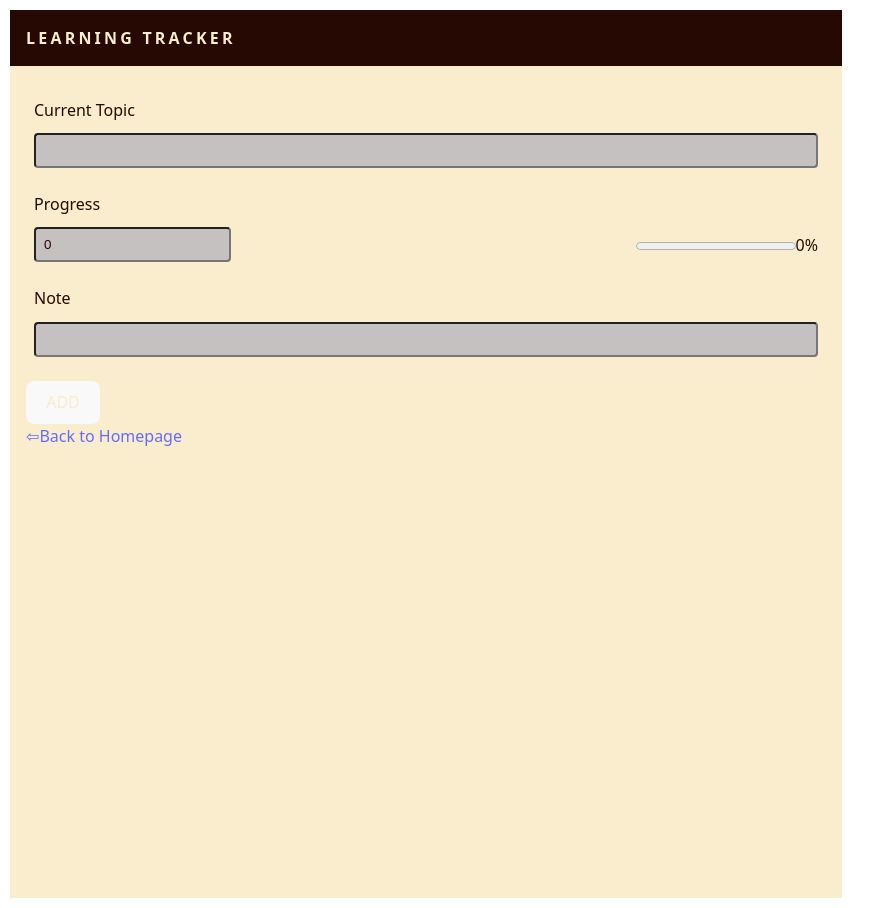
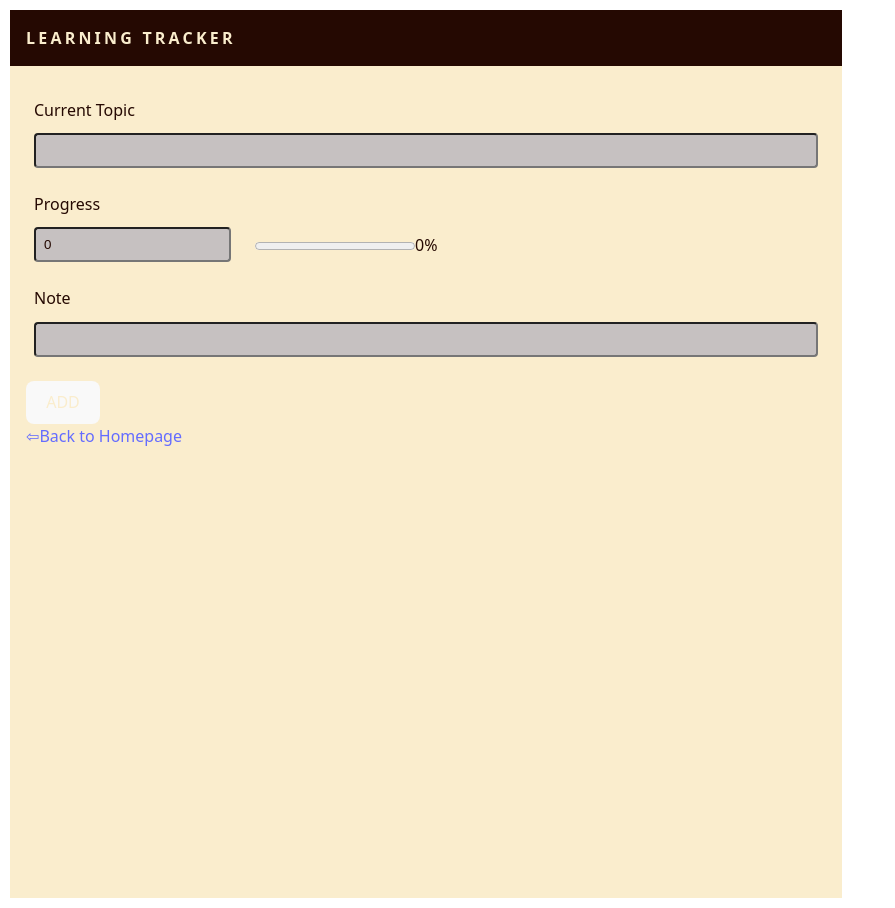
Before and after one commit to enochrx/learning-tracker, a React (Vite) app: page /newtopic in a window 1280 px wide. Shown: the whole page, without its empty margins (0-895 px from the left). Built offline with nearby package versions, Linux system fonts and the light colour scheme.

Commit message:
tsilwind flexbox

```diff
--- a/src/index.css
+++ b/src/index.css
@@ -109,8 +109,8 @@ button:focus-visible {
 .progress {
   display: flex;
   flex-direction: row;
-
+  gap: 1.5rem;
   position: relative;
   align-items: center;
-  justify-content: space-between;
+  justify-content: flex-start;
 }
```
